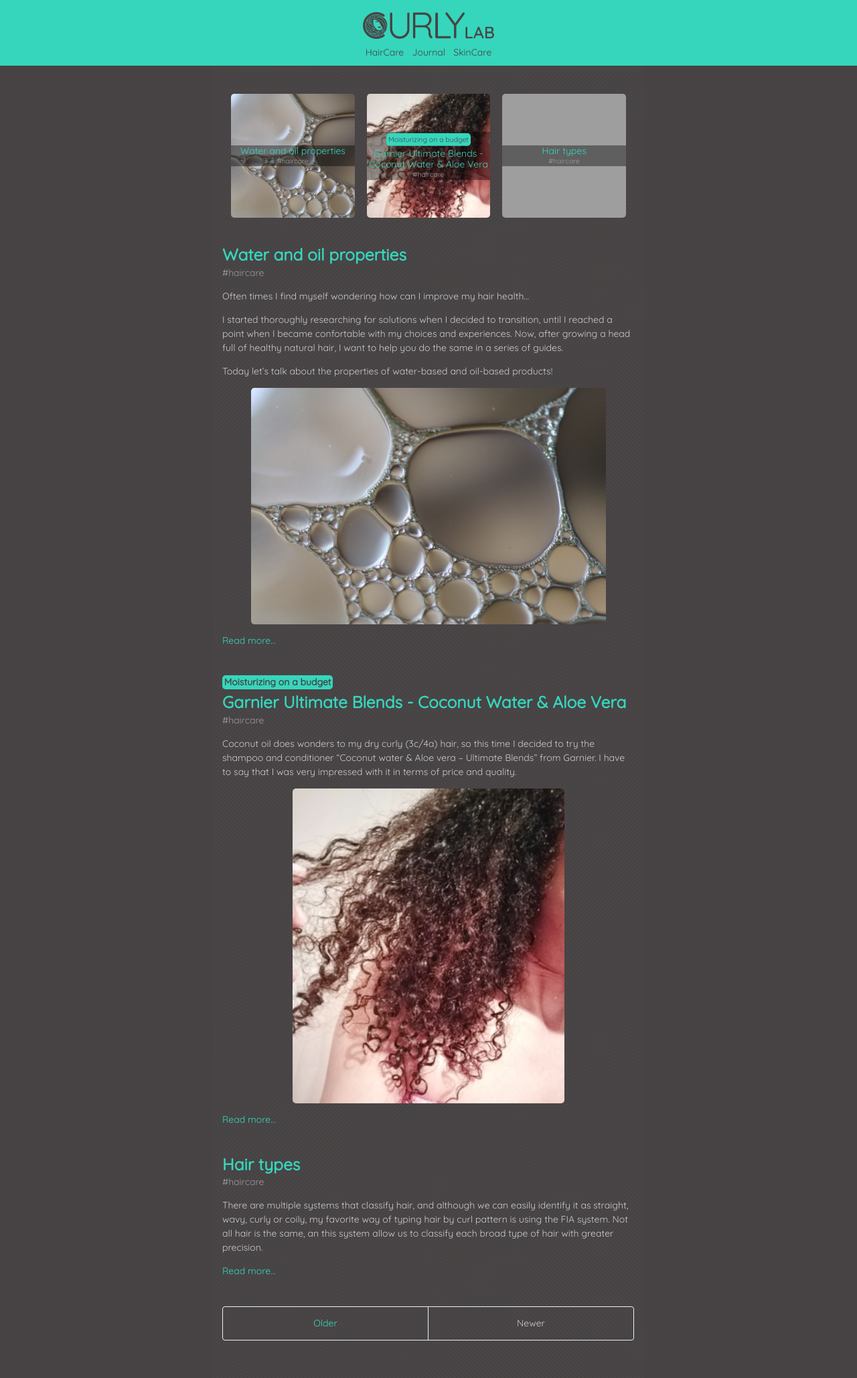
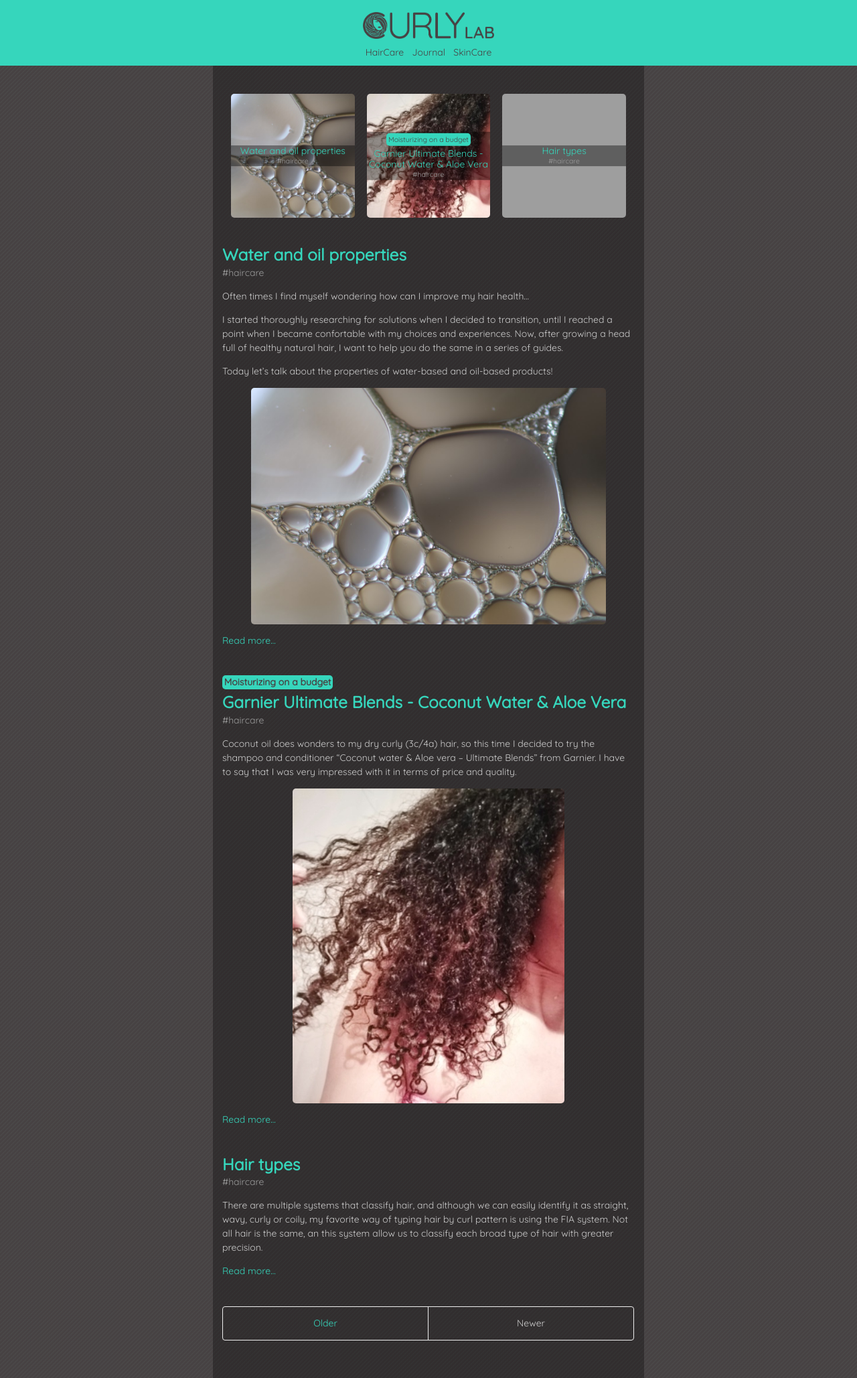
Before and after one commit to curlylab/curlylab.github.io, a Jekyll site: the page built from index.html, in a window 1280 px wide. Shown: the whole page at 67% size. Built offline with Jekyll 4.4.1, drawn with Linux system fonts in a browser that asks for light colours; the list of posts is cut into pages by our own code; grey boxes are pictures that could not be loaded.

Commit message:
Update style.css

```diff
--- a/public/css/style.css
+++ b/public/css/style.css
@@ -132,6 +132,8 @@ html {
 body {
   /*color: #515151;*/
   color: #cccccc;
+  background: url("/public/CurlyLabTILE.png") repeat 50% 50%;
+  background-attachment: fixed;
   background-color: #474243;
   -webkit-text-size-adjust: 100%;
       -ms-text-size-adjust: 100%;
@@ -295,11 +297,6 @@ tbody tr:nth-child(odd) th {
   margin-left:  auto;
   margin-right: auto;
   background-color: rgba(0, 0, 0, 0.3);
-}
-
-.content.container {
-  background: url("/public/CurlyLabTILE.png") repeat 50% 50%;
-  background-attachment: fixed;
 }
 
 /*
```
